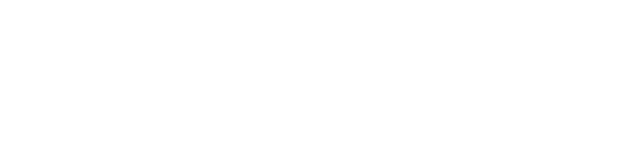
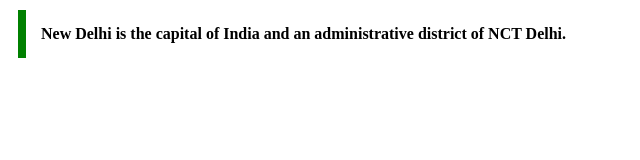
Before and after one commit to acciojob/trivia-Dasari001, a website: page main.html in a window 1280 px wide. Shown: the whole page, without its empty margins (0-640 px from the left). Drawn offline with Linux system fonts and the light colour scheme.

Commit message:
created a submission

```diff
--- a/main.html
+++ b/main.html
@@ -7,6 +7,7 @@
 </head>
 
 <body>
+	<blockquote cite="https://en.wikipedia.org/wiki/New_Delhi">New Delhi is the capital of India and an administrative district of NCT Delhi.</blockquote>
 	<!-- the entire body must be written by student -->
     <script type="text/javascript" src="./script.js">
 </script>
--- a/styles.css
+++ b/styles.css
@@ -1,2 +1,8 @@
-
-/* Your CSS Code here. */
+blockquote{
+	max-width: 600px;
+	padding: 15px;
+	margin: 10px;
+	border-left: 8px solid green;
+	background-color: #f8fffe"";
+	font-weight: bold;
+}
```
